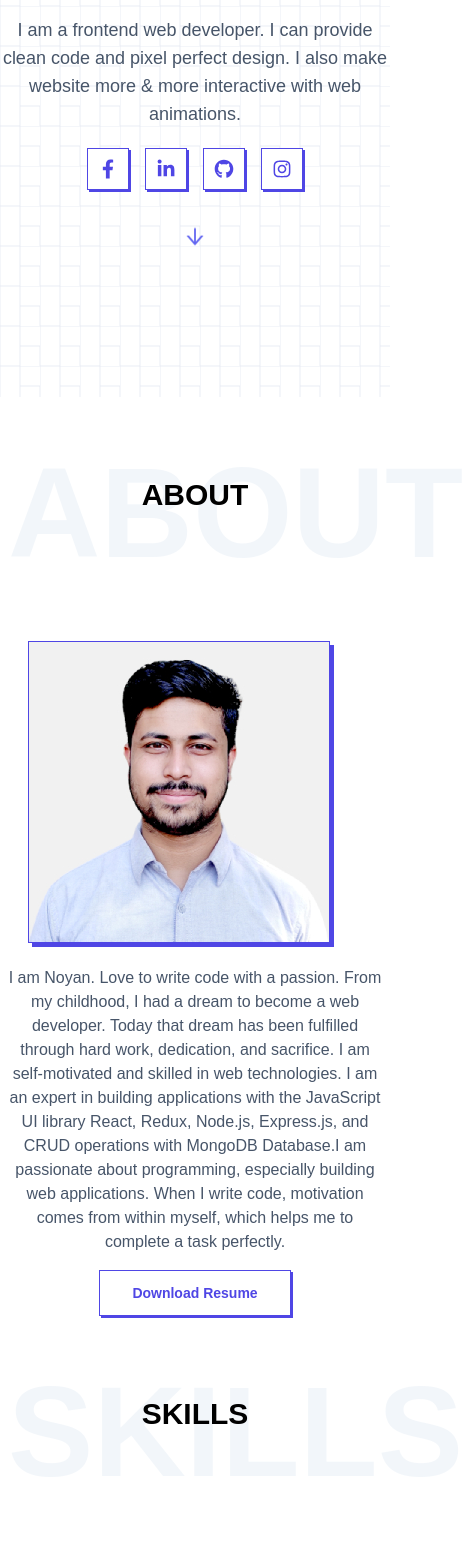
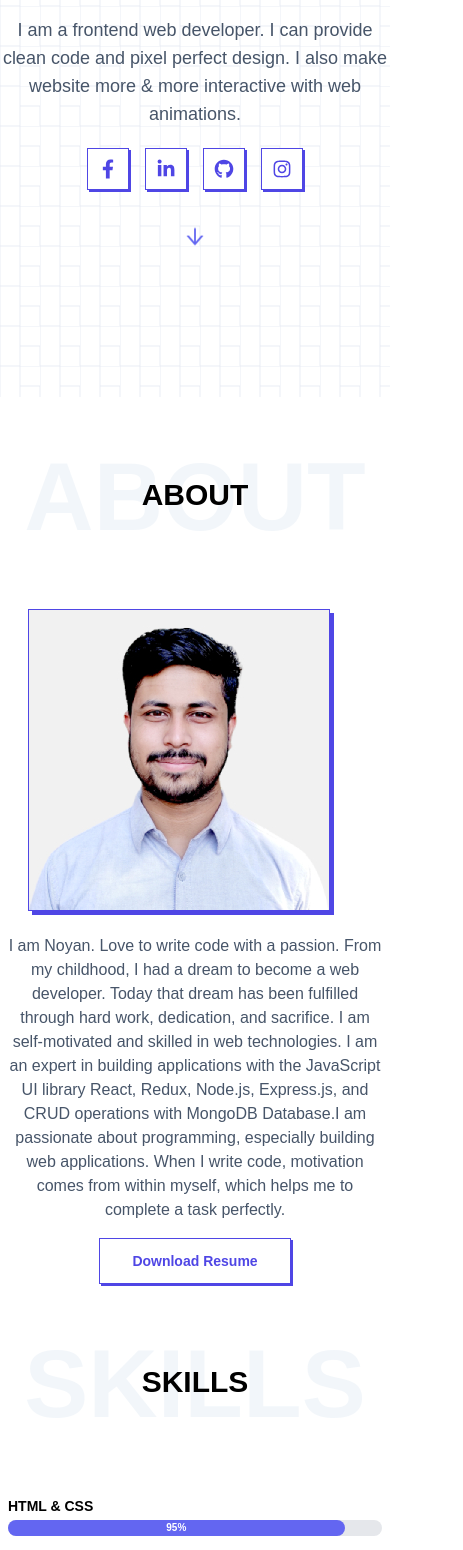
Before and after one commit to codernoyan/my-portfolio-v2, a React (Vite) app: page / in a window 390 px wide. Shown: the part 447-1997 px from the top of the page, 463 px wide, since content can reach past the window. Built offline with nearby package versions, Linux system fonts and the light colour scheme; a web font is replaced by a local one.

Commit message:
white space bugs fixed

```diff
--- a/src/components/about/About.jsx
+++ b/src/components/about/About.jsx
@@ -5,7 +5,7 @@ export default function About() {
     <section id="about" className="my-20 scroll-mt-20">
       <div className="mb-16">
         <h2 className="relative text-3xl uppercase font-bold text-center -mb-16">About</h2>
-        <h1 className="text-9xl uppercase font-bold text-center text-slate-100/90 select-none">About</h1>
+        <h1 className="text-8xl lg:text-9xl uppercase font-bold text-center text-slate-100/90 select-none">About</h1>
       </div>
       <div className="grid grid-cols-1 lg:grid-cols-4 gap-4 justify-items-center">
         {/* image */}
--- a/src/components/skills/Skills.jsx
+++ b/src/components/skills/Skills.jsx
@@ -3,7 +3,7 @@ export default function Skills() {
     <section id="skills" className="my-20 scroll-mt-20">
       <div className="mb-16">
         <h2 className="relative text-3xl uppercase font-bold text-center -mb-16">Skills</h2>
-        <h1 className="text-9xl uppercase font-bold text-center text-slate-100/90 select-none">Skills</h1>
+        <h1 className="text-8xl lg:text-9xl uppercase font-bold text-center text-slate-100/90 select-none">Skills</h1>
       </div>
       {/* techs */}
       <div className="columns-xs space-y-4">
--- a/src/components/works/Works.jsx
+++ b/src/components/works/Works.jsx
@@ -9,7 +9,7 @@ export default function Works() {
       <div className="flex justify-center ">
         <div className="mb-16">
           <h2 className="relative text-3xl uppercase font-bold text-center -mb-16">Works</h2>
-          <h1 className="text-9xl uppercase font-bold text-center text-slate-100/90 select-none">Works</h1>
+          <h1 className="text-8xl lg:text-9xl uppercase font-bold text-center text-slate-100/90 select-none">Works</h1>
         </div>
         <div>
         </div>
```
